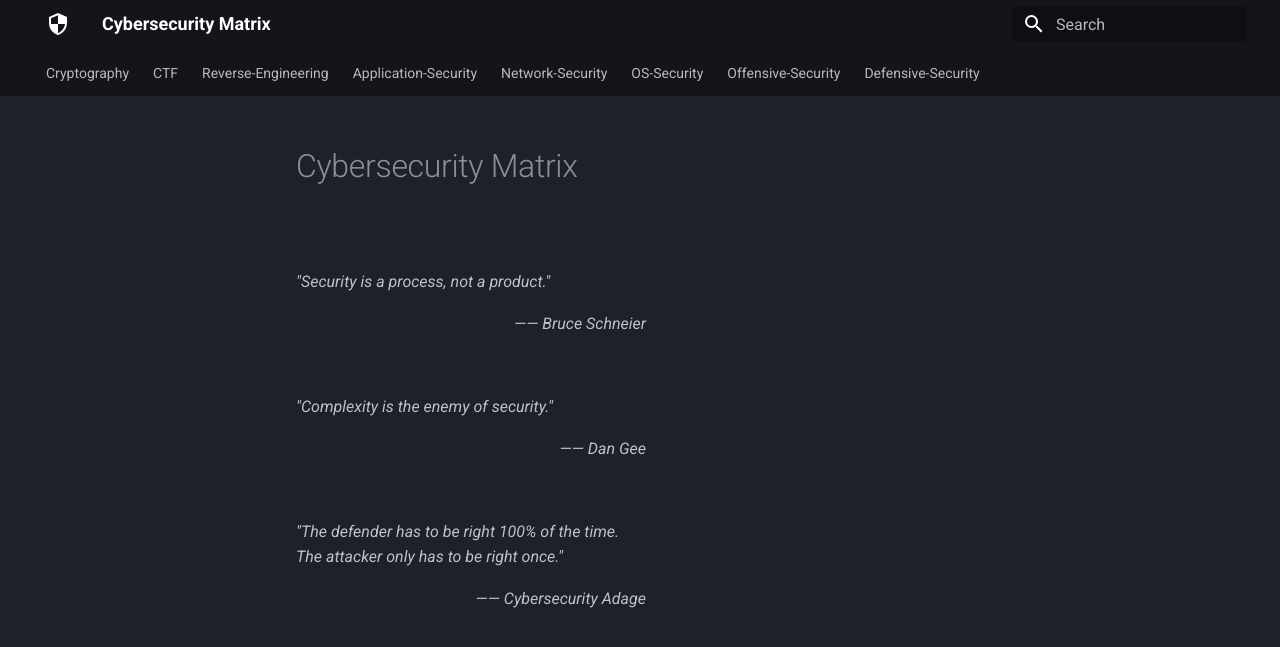
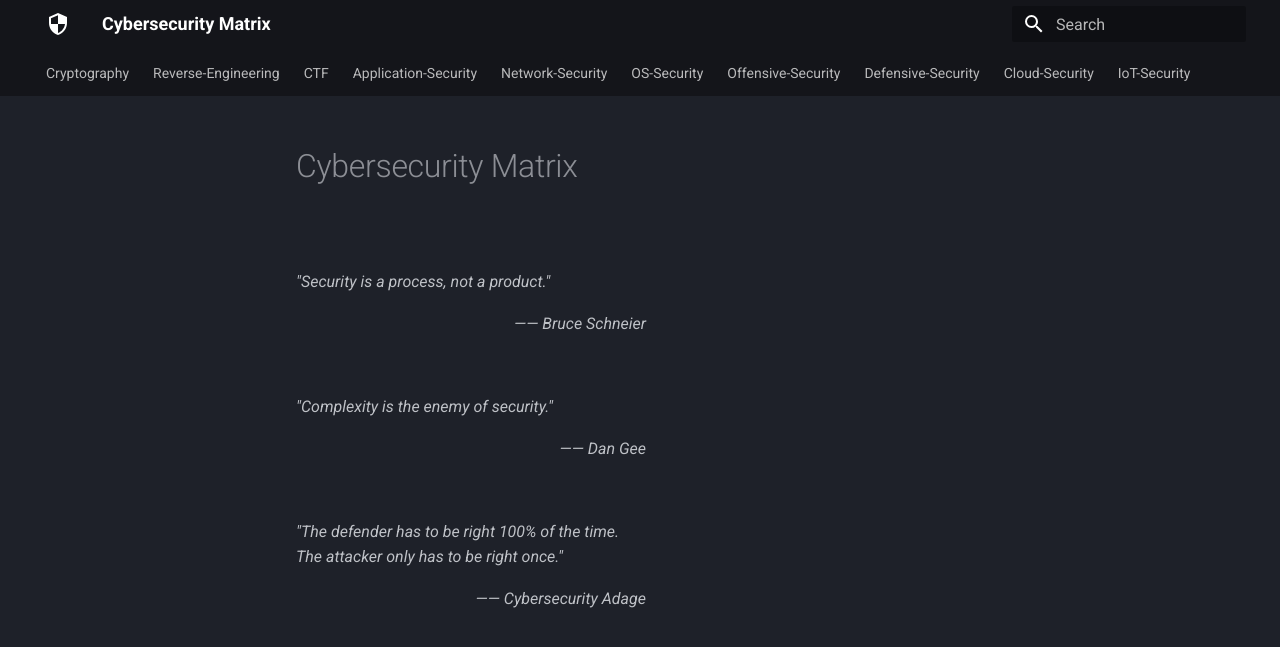
Before and after one commit to AvenMay/cybersecurity-matrix, an MkDocs documentation site: the page built from docs/index.md, in a window 1280 px wide. Shown: the top 647 px of the page. Built offline with MkDocs 1.6.1 and Material for MkDocs 9.7.7, drawn with Linux system fonts in a browser that asks for light colours.

Commit message:
change nav

```diff
--- a/mkdocs.yml
+++ b/mkdocs.yml
@@ -60,13 +60,6 @@ nav:
       - cryptography/cryptographic-attack.md
   # - IAM:
   #   - iam/index.md
-  - CTF:
-    - ctf/index.md
-    # - ctf/crypto.md
-    # - ctf/misc.md
-    # - ctf/web.md
-    # - ctf/reverse.md
-    # - ctf/pwn.md
 
   - Reverse-Engineering:
       - reverse-engineering/index.md
@@ -109,7 +102,13 @@ nav:
         - reverse-engineering/firmware-analysis/index.md
       - Hardware-Analysis:
         - reverse-engineering/hardware-analysis/index.md
-
+  - CTF:
+    - ctf/index.md
+    # - ctf/crypto.md
+    # - ctf/misc.md
+    # - ctf/web.md
+    # - ctf/reverse.md
+    # - ctf/pwn.md
 
   - Application-Security:
     - application-security/index.md
@@ -167,11 +166,6 @@ nav:
   - OS-Security:
     - os-security/index.md
 
-  # - IoT-Security:
-  #   - iot-security/index.md
-  # - Cloud-Security:
-  #   - cloud-security/index.md
-
 
   - Offensive-Security:
     - offensive-security/index.md
@@ -216,6 +210,12 @@ nav:
     - Vulnerability-Databases:
       - vulnerability-databases/index.md
 
+  - Cloud-Security:
+    - cloud-security/index.md
+
+  - IoT-Security:
+    - iot-security/index.md
+
 
 plugins:
   - search
```
